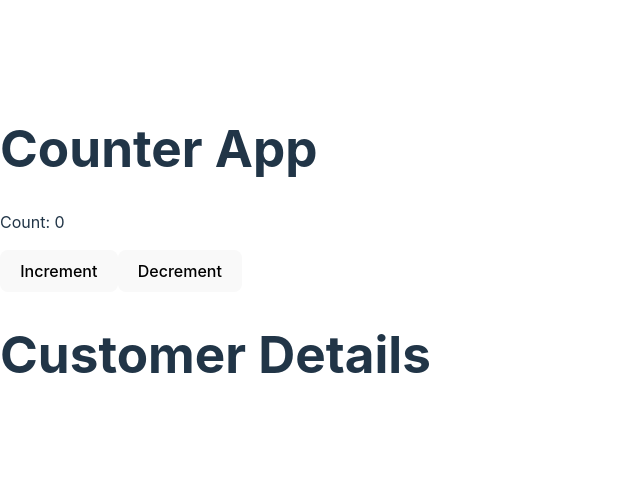
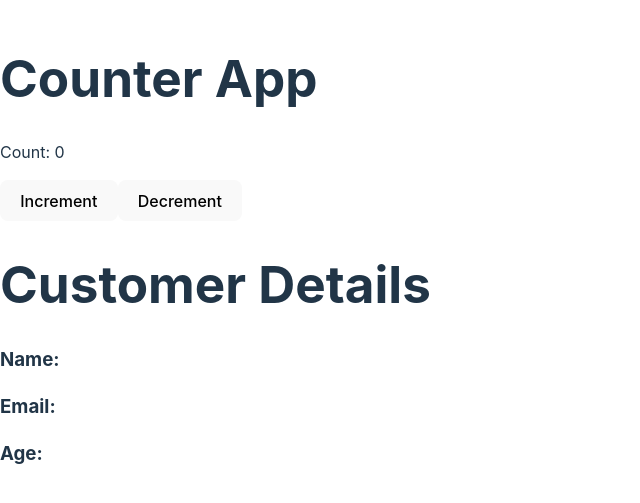
Before and after one commit to iamsabitak/vite-project-ts, a React (Vite) app: page / in a window 1280 px wide. Shown: the part 149-652 px from the top of the page, without its empty margins (0-640 px from the left). Built offline with nearby package versions, Linux system fonts and the light colour scheme.

Commit message:
Defined props interface DETPROPS to specify expected props.

```diff
--- a/src/Customer.tsx
+++ b/src/Customer.tsx
@@ -1,6 +1,19 @@
 import React from "react";
 
-const Customer: React.FC = () => {
-  return <h1>Customer Details</h1>;
+interface DETPROPS {
+  name: string;
+  email: string;
+  age: number;
+}
+
+const Customer: React.FC<DETPROPS> = ({ name, email, age }) => {
+  return (
+    <>
+      <h1>Customer Details</h1>
+      <h3>Name:{name}</h3>
+      <h3>Email:{email}</h3>
+      <h3>Age:{age}</h3>
+    </>
+  );
 };
 export default Customer;
```
